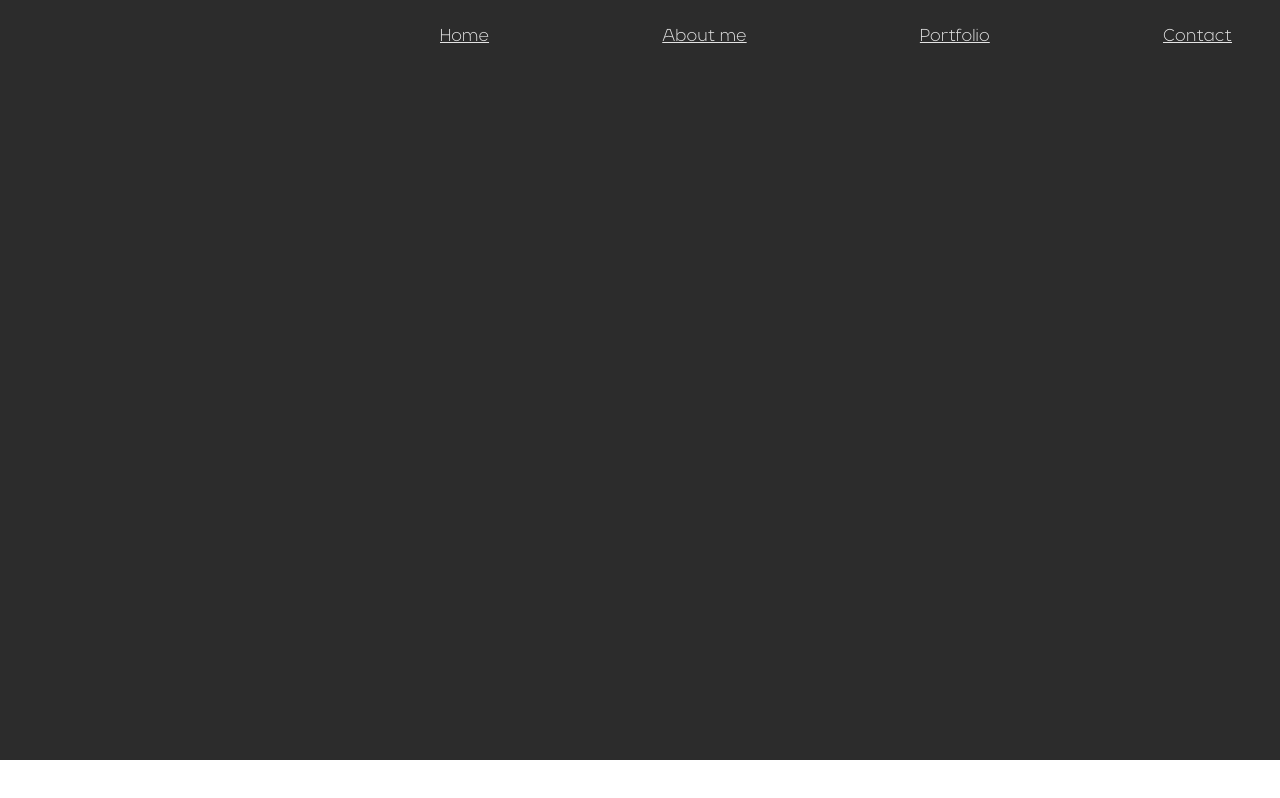
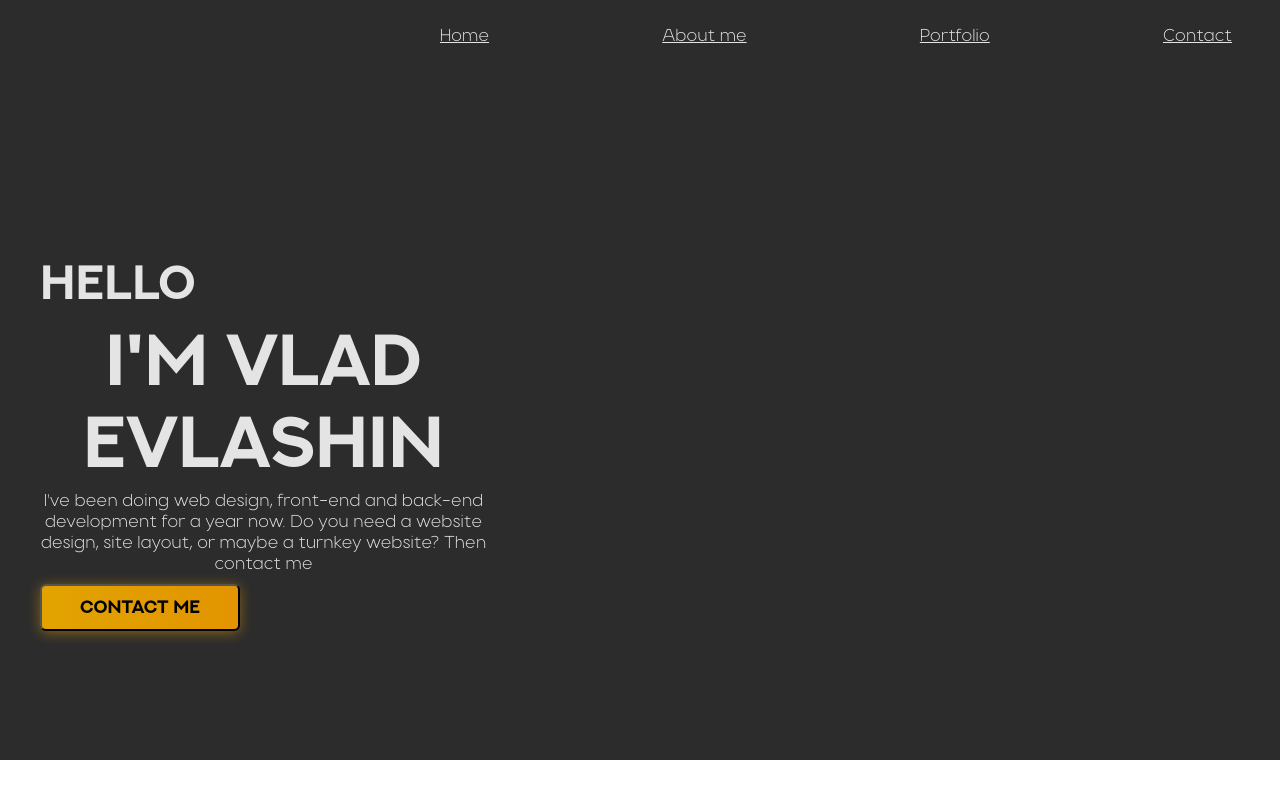
Before and after one commit to SHALFY007/myProfile, a Vue app: page / in a window 1280 px wide. Built offline with nearby package versions, Linux system fonts and the light colour scheme.

Commit message:
Add left part

```diff
--- a/src/App.vue
+++ b/src/App.vue
@@ -2,6 +2,10 @@
   <div class="high_part">
     <div class="container">
       <HeaderPage/>
+      <div class="high_layout">
+        <ShortDescription />
+        <!-- <HighDecoration /> -->
+      </div>
     </div>
 
   </div>
@@ -9,11 +13,15 @@
 
 <script>
 import HeaderPage from './components/Header.vue'
+import ShortDescription from './components/ShortDescription.vue'
+// import HighDecoration from './components/HighDecoration.vue'
 
 export default {
   name: 'App',
   components: {
-    HeaderPage
+    HeaderPage,
+    ShortDescription,
+    // HighDecoration
   }
 }
 </script>
@@ -41,4 +49,8 @@ export default {
   width: 1200px;
   margin: 0 auto;
 }
+.high_layout {
+  margin-top: 12.93rem;
+  display: flex;
+}
 </style>
--- /dev/null
+++ b/src/components/HighDecoration.vue
@@ -0,0 +1,17 @@
+<template>
+    <div class="high_decoration">   </div>
+</template>
+
+<script>
+export default {
+    name: 'HighDecoration'
+}
+</script>
+
+<style scoped>
+.high_decoration {
+    border: 67px solid #00C4F0;
+    border-radius: 50%;
+filter: drop-shadow(0px 0px 152px rgba(0, 196, 240, 0.42));
+}
+</style>
--- /dev/null
+++ b/src/components/ShortDescription.vue
@@ -0,0 +1,80 @@
+<template>
+    <div class="high_description">
+        <h2 class="description_header_mini">hello</h2>
+        <h1 class="description_header">i'm Vlad  Evlashin</h1>
+        <p class="description_txt">I've been doing web design, front-end and back-end development for a year now. Do you need a website design, site layout, or maybe a turnkey website? Then contact me</p>
+        <button class="contact_btn">Contact me</button>
+</div>
+</template>
+
+<script>
+export default {
+    name: 'ShortDescription'
+}
+</script>
+
+<style scoped>
+@font-face {
+    font-family: 'NEXT ART';
+    src: url(../fonts/NEXT_ART_Bold.otf);
+}
+.high_description {
+    max-width: 27.92rem;
+    height: 377px;
+    display: flex;
+    flex-direction: column;
+    justify-content: space-between;
+    align-items: flex-start;
+}
+.description_header_mini {
+    font-family: 'NEXT ART';
+    font-style: normal;
+    font-weight: 600;
+    font-size: 48px;
+    line-height: 54px;
+    text-transform: uppercase;
+    /* text */
+    color: #E4E4E4;
+}
+.description_header {
+    font-family: 'NEXT ART';
+    font-style: normal;
+    font-weight: 700;
+    font-size: 72px;
+    line-height: 82px;
+    text-transform: uppercase;
+    color: #E4E4E4;
+}
+.description_txt {
+    font-style: normal;
+font-weight: 300;
+font-size: 18px;
+line-height: 21px;
+display: flex;
+align-items: center;
+
+/* text */
+color: #E4E4E4;
+}
+.contact_btn {
+    width: 200px;
+    height: 47px;
+
+    /* orange */
+    background: linear-gradient(87.32deg, #E2A300 4.47%, #E29500 95.53%);
+    box-shadow: 0px 2px 13px rgba(226, 158, 0, 0.48);
+    border-radius: 6px;
+    font-style: normal;
+    font-weight: 700;
+    font-size: 18px;
+    line-height: 20px;
+
+    color: #000000;
+    font-family: 'NEXT ART';
+
+}
+.contact_btn:hover {
+    color: #E29500;
+    background: #FFF;
+}
+</style>
```
Also changed, not shown: src/fonts/NEXT_ART_Bold.otf (added).
